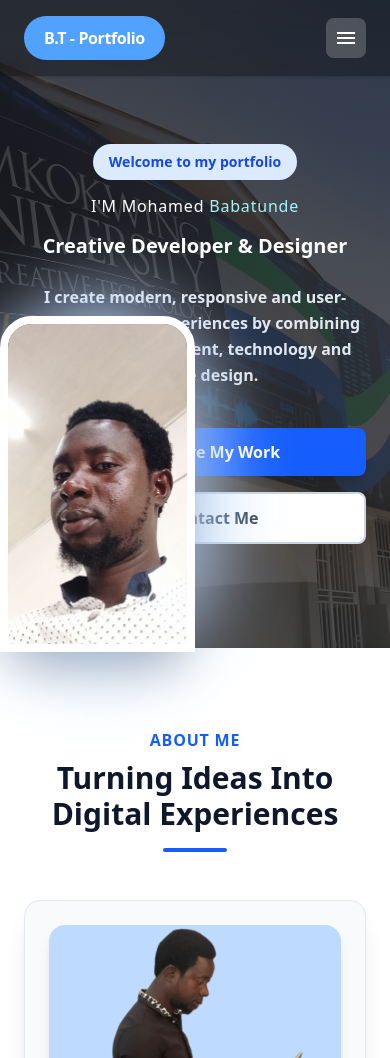
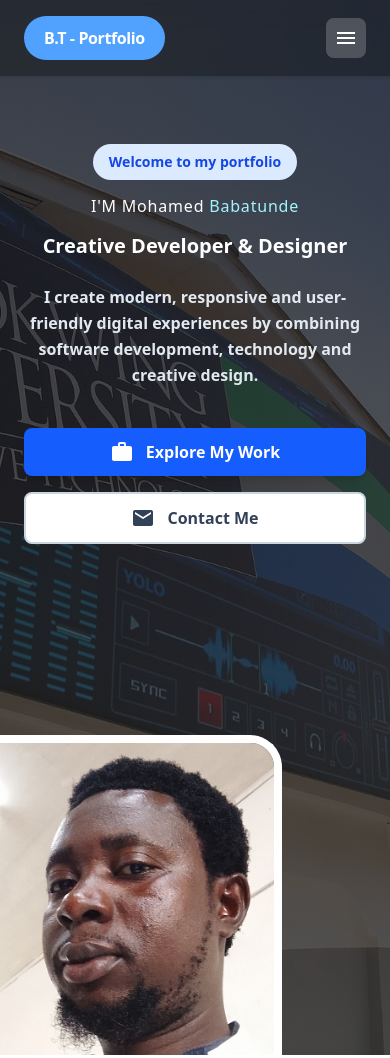
Before and after one commit to kamarabassanio-ship-it/Mohamed-Babatunde-Website, a plain HTML site: page index.html in a window 390 px wide. Shown: the top 1058 px of the page. Drawn offline with nearby package versions, Linux system fonts and the light colour scheme.

Commit message:
Add responsive design to the hero section

```diff
--- a/index.html
+++ b/index.html
@@ -132,7 +132,7 @@
       <!-- HERO SECTION -->
       <section
         id="home"
-        class="relative bg-gradient-to-r from-blue-50 to-blue-200 pb-20 pt-36"
+        class="bg-gradient-to-r from-blue-50 h-[125vh] md:h-[135vh] lg:h-screen xl:h-screen 2xl:h-screen to-blue-200 pt-36 pb-20 relative"
         style="
           background-image:
             linear-gradient(rgba(12, 12, 12, 0.75), rgba(52, 51, 51, 0.75)),
@@ -189,23 +189,17 @@
               </a>
             </div>
           </div>
+        </div>
 
-          <!-- Profile Image -->
+        <!-- Profile Image -->
+        <div
+          class="flex items-end justify-center grow-0 absolute bottom-0 right-27 md:right-55 lg:right-10 xl:right-45">
           <div
-            class="absolute left-1/2 -bottom-1 -translate-x-2/2 lg:left-auto lg:right-10 lg:translate-x-0">
-            <div class="relative">
-              <!-- Decorative Circle -->
-              <div
-                class="absolute -inset-4 rounded-full bg-blue-200/100 blur-2xl"></div>
-
-              <div
-                class="relative overflow-hidden rounded-t-4xl border-x-8 border-t-8 border-b-8 border-white bg-slate-600 shadow-2xl">
-                <img
-                  src="./images/B.Zee.jpg"
-                  alt="Portrait of Mohamed Babatunde"
-                  class="block h-80 w-80 object-cover sm:h-600 sm:w-600 lg:h-[20rem] lg:w-[20rem]" />
-              </div>
-            </div>
+            class="overflow-hidden w-80 h-80 grow-0 rounded-t-4xl border-x-8 border-t-8 border-white bg-slate-600">
+            <img
+              src="./images/B.Zee.jpg"
+              alt="Portrait of Mohamed Babatunde"
+              class="block h-full w-full object-cover" />
           </div>
         </div>
       </section>
@@ -703,7 +697,7 @@
                 <img
                   src="./images/B.T Portfolio.jpg"
                   alt="Limkokwing Campus"
-                  class="h-010 w-full object-cover " />
+                  class="h-010 w-full object-cover" />
               </div>
             </div>
           </div>
```
